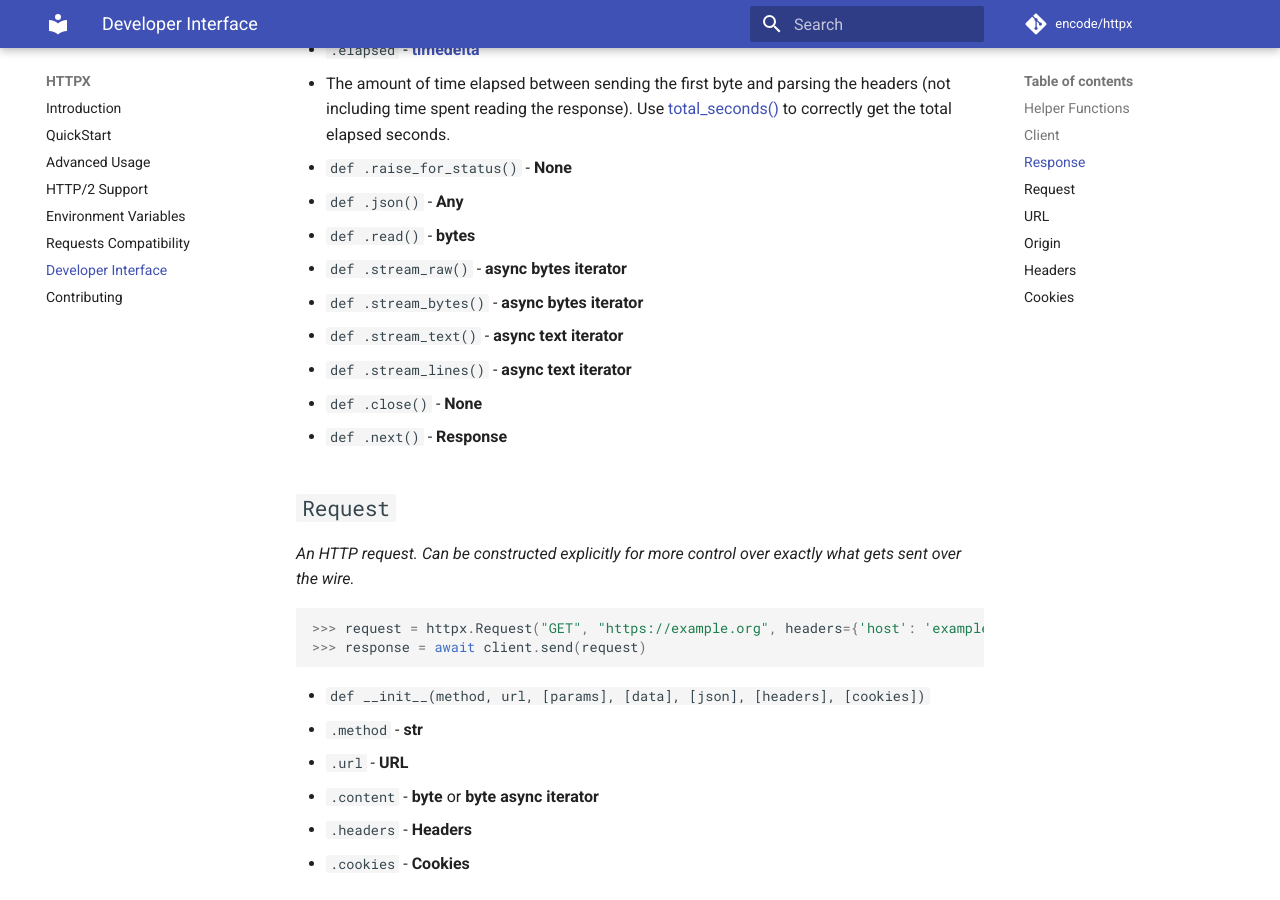
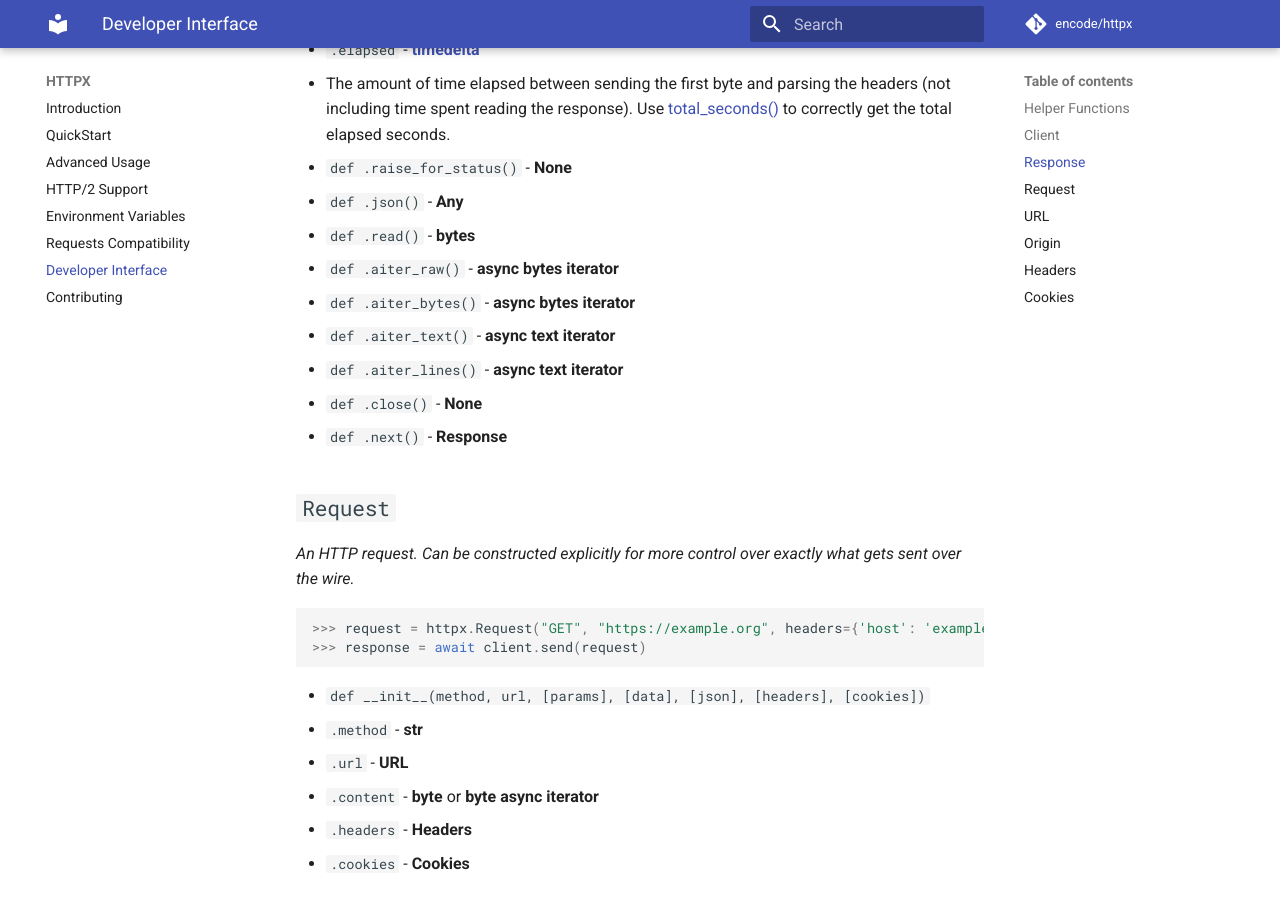
Before and after one commit to CarolinaBentrescas/httpx2, an MkDocs documentation site: the page built from docs/api.md, in a window 1280 px wide and 900 px high, scrolled down 1994 px. Built offline with MkDocs 1.6.1 and Material for MkDocs 9.7.7, drawn with Linux system fonts in a browser that asks for light colours; comment, search, counter and statistics services are not loaded.

Commit message:
Fix out-of-date methods on Response API docs (#673)

```diff
--- a/docs/api.md
+++ b/docs/api.md
@@ -63,10 +63,10 @@
 * `def .raise_for_status()` - **None**
 * `def .json()` - **Any**
 * `def .read()` - **bytes**
-* `def .stream_raw()` - **async bytes iterator**
-* `def .stream_bytes()` - **async bytes iterator**
-* `def .stream_text()` - **async text iterator**
-* `def .stream_lines()` - **async text iterator**
+* `def .aiter_raw()` - **async bytes iterator**
+* `def .aiter_bytes()` - **async bytes iterator**
+* `def .aiter_text()` - **async text iterator**
+* `def .aiter_lines()` - **async text iterator**
 * `def .close()` - **None**
 * `def .next()` - **Response**
 
```
